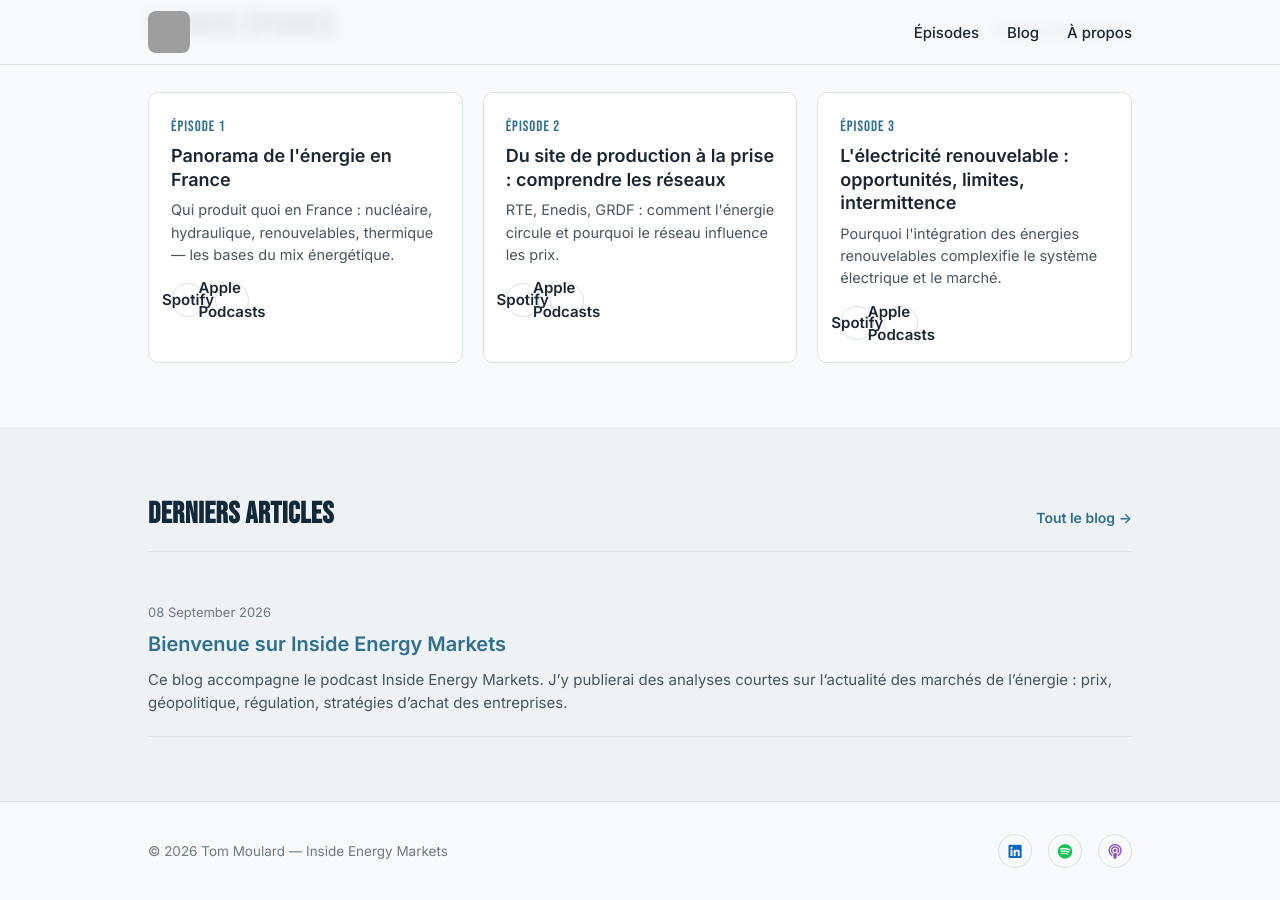
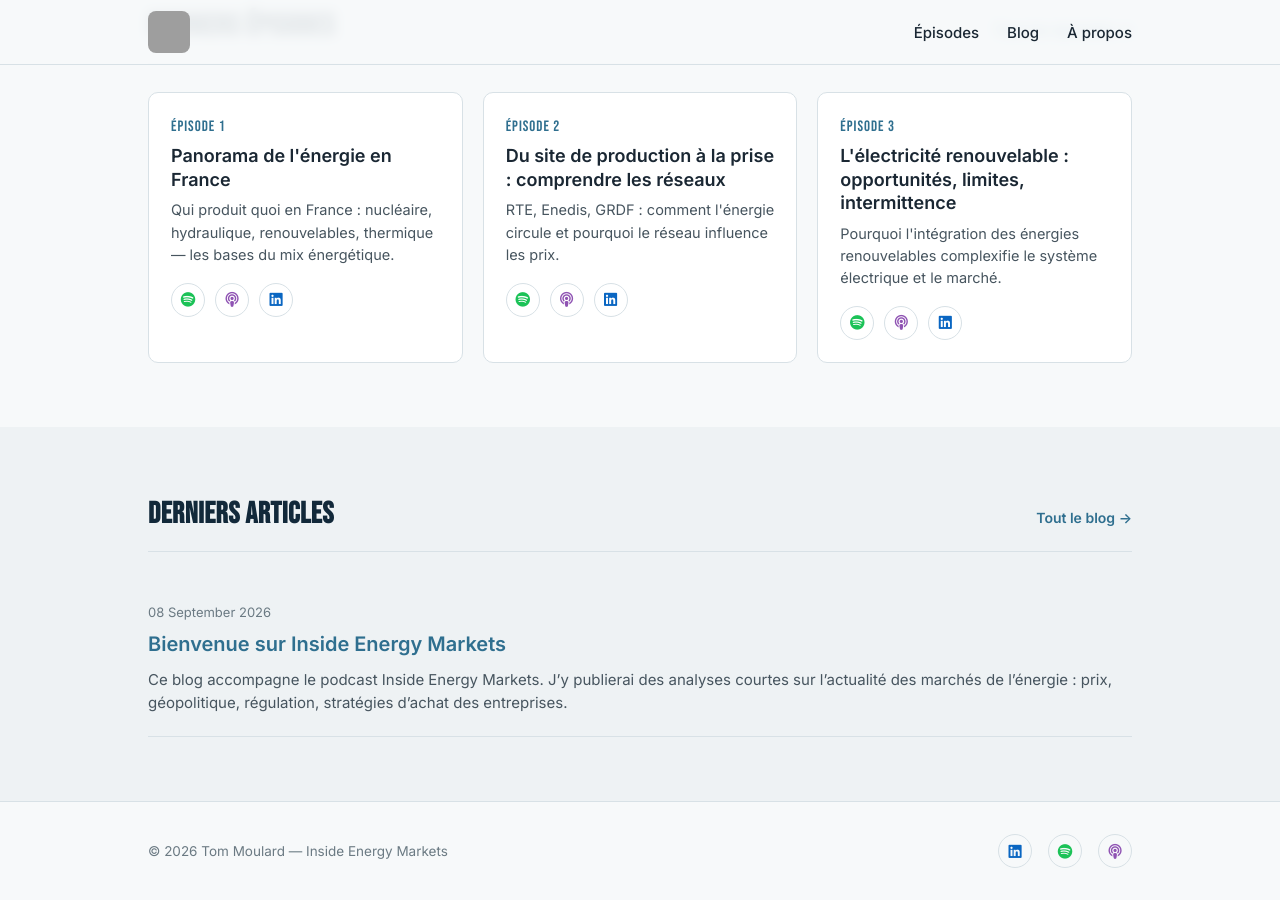
Before and after one commit to InsideEnergyMarkets/Inside-Energy-Markets, a Jekyll site: the page built from index.html, in a window 1280 px wide and 900 px high, scrolled down 696 px. Built offline with Jekyll 4.4.1, drawn with Linux system fonts in a browser that asks for light colours; grey boxes are pictures that could not be loaded.

Commit message:
Update index.html

```diff
--- a/index.html
+++ b/index.html
@@ -32,10 +32,11 @@
         <p class="num">Épisode {{ ep.number }}</p>
         <h3>{{ ep.title }}</h3>
         <p>{{ ep.description }}</p>
-        <div class="listen-links">
-          <a href="{{ ep.spotify | default: 'https://open.spotify.com/' }}" target="_blank">Spotify</a>
-          <a href="{{ ep.apple | default: 'https://podcasts.apple.com/' }}" target="_blank">Apple Podcasts</a>
-        </div>
+<div class="listen-links">
+  <a class="spotify" href="{{ ep.spotify | default: 'https://open.spotify.com/' }}" target="_blank" aria-label="Spotify"><i class="fa-brands fa-spotify"></i></a>
+  <a class="apple" href="{{ ep.apple | default: 'https://podcasts.apple.com/' }}" target="_blank" aria-label="Apple Podcasts"><i class="fa-solid fa-podcast"></i></a>
+  <a class="linkedin" href="https://www.linkedin.com/" target="_blank" aria-label="LinkedIn"><i class="fa-brands fa-linkedin"></i></a>
+</div>
       </div>
       {% endfor %}
     </div>
```
